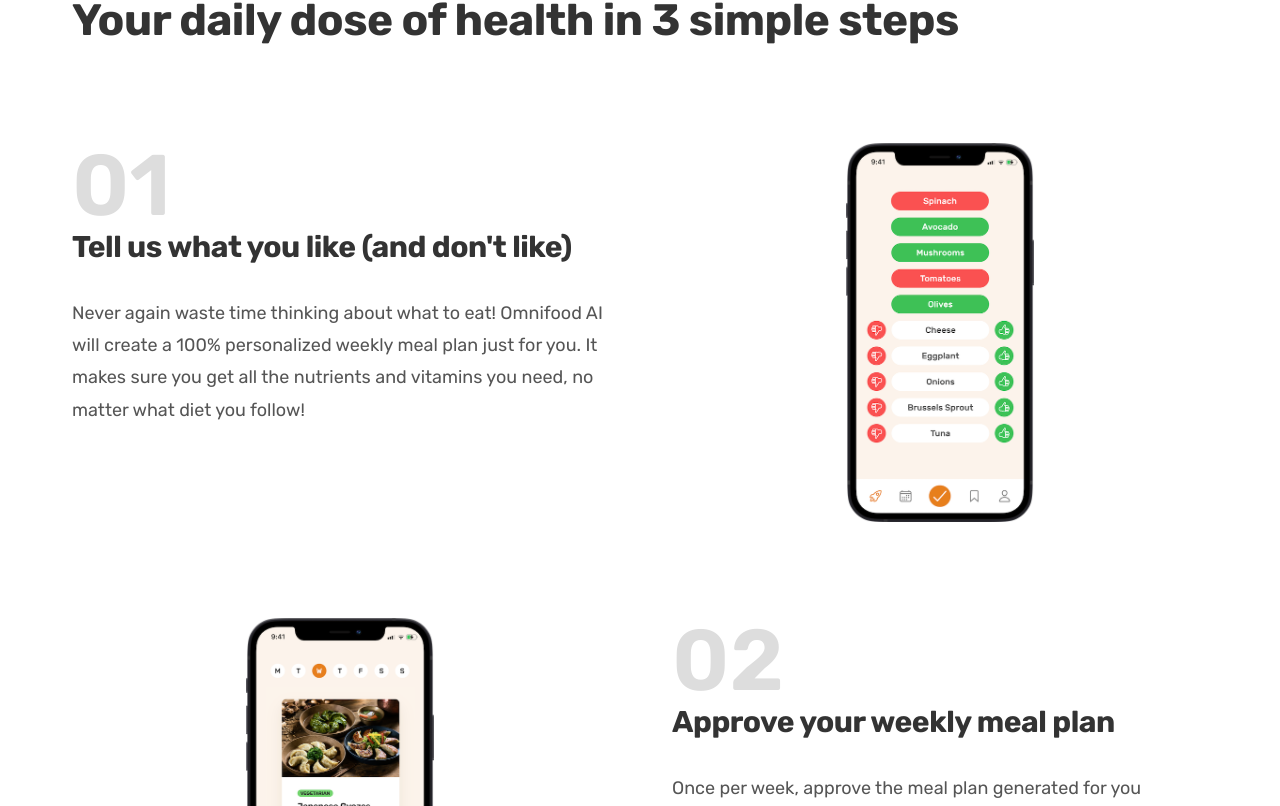
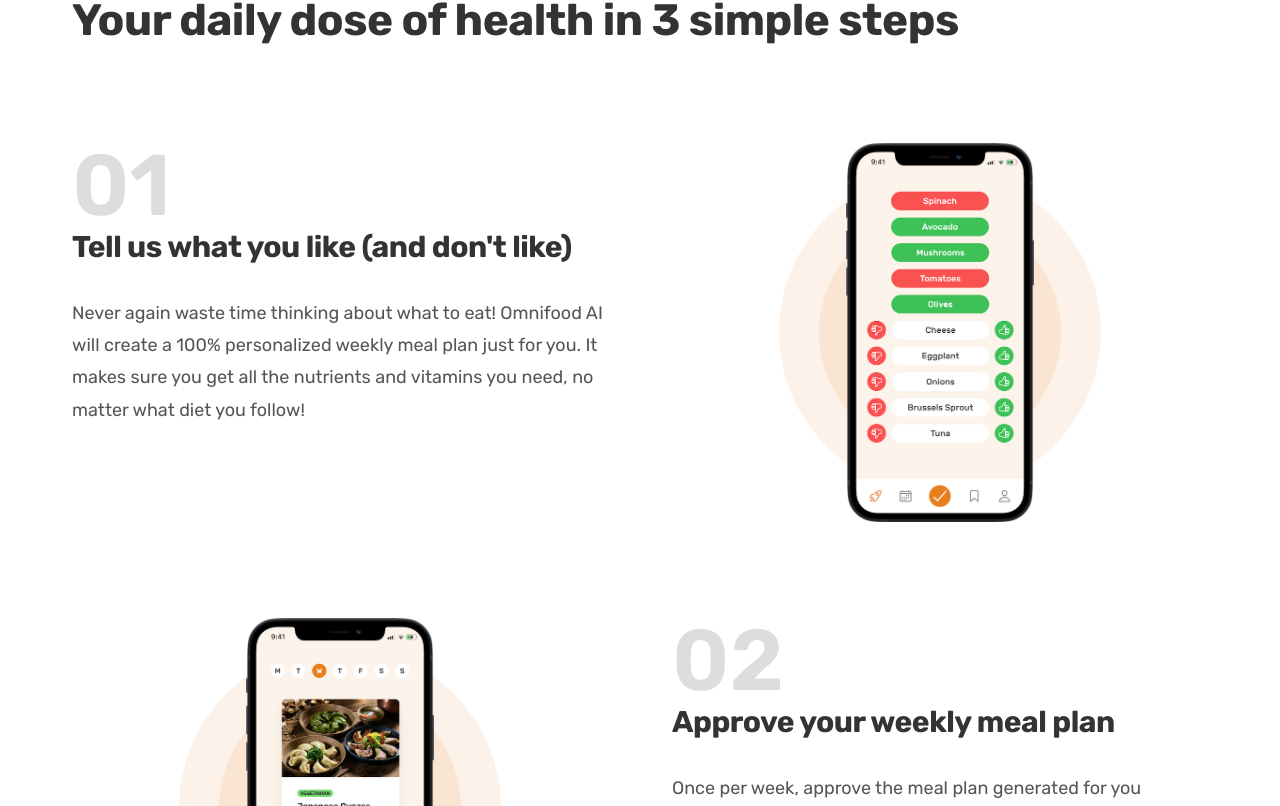
Before and after one commit to Euuphi/omnifood, a React (Create React App) app: page / in a window 1280 px wide. Shown: the part 894-1700 px from the top of the page. Built offline with nearby package versions, Linux system fonts and the light colour scheme.

Commit message:
Add circles behind Step images using sudo elements

```diff
--- a/src/components/Sections/How/Step.module.css
+++ b/src/components/Sections/How/Step.module.css
@@ -2,6 +2,31 @@
     display: flex;
     align-items: center;
     justify-content: center;
+    position: relative;
+}
+
+.stepImageBox::after,
+.stepImageBox::before {
+    content: "";
+    display: block;
+    position: absolute;
+    border-radius: 50%;
+}
+
+.stepImageBox::before {
+    background-color: #fdf2e9;
+    /* Padding is used to set height of element */
+    padding-bottom: 60%;
+    width: 60%;
+    z-index: -2;
+}
+
+.stepImageBox::after {
+    background-color: #fae5d3;
+    /* Padding is used to set height of element */
+    padding-bottom: 45%;
+    width: 45%;
+    z-index: -1;
 }
 
 .stepImage {
```
